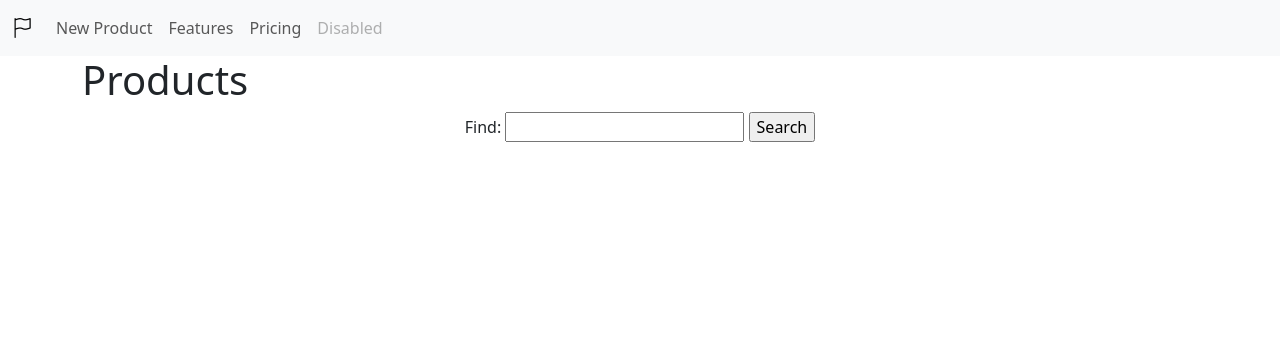
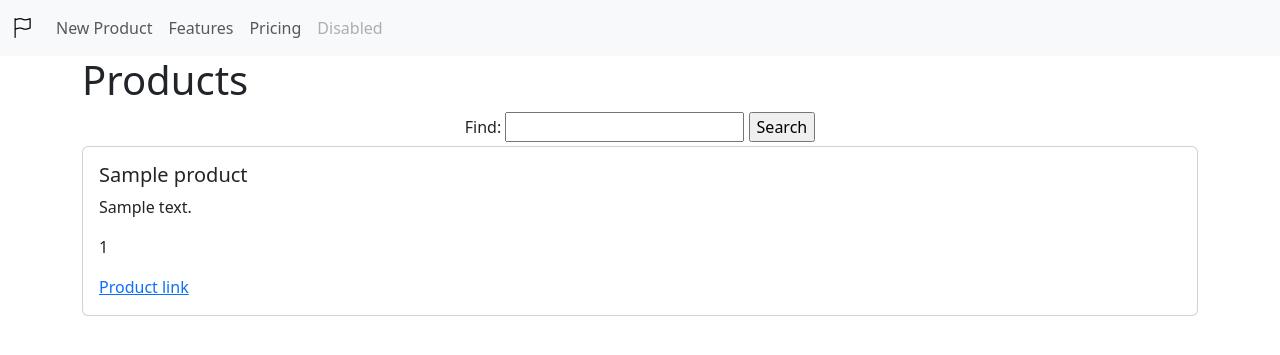
Before and after one commit to Vityaendless/otzovik_task, a Django app: page / in a window 1280 px wide. Shown: the top 355 px of the page. Run offline with Django 5.2, Linux system fonts and the light colour scheme; tables that the repository leaves empty hold one stand-in row (values such as "Sample post").

```diff
--- a/source/otzovik/settings.py
+++ b/source/otzovik/settings.py
@@ -122,3 +122,6 @@ STATIC_URL = 'static/'
 # https://docs.djangoproject.com/en/5.0/ref/settings/#default-auto-field
 
 DEFAULT_AUTO_FIELD = 'django.db.models.BigAutoField'
+
+MEDIA_ROOT = Path.joinpath(BASE_DIR, 'uploads')
+MEDIA_URL = '/media/'
--- a/source/otzovik/urls.py
+++ b/source/otzovik/urls.py
@@ -16,8 +16,10 @@ Including another URLconf
 """
 from django.contrib import admin
 from django.urls import path, include
+from django.conf import settings
+from django.conf.urls.static import static
 
 urlpatterns = [
     path('admin/', admin.site.urls),
     path('', include('webapp.urls')),
-]
+] + static(settings.MEDIA_URL, document_root=settings.MEDIA_ROOT)
--- a/source/webapp/models.py
+++ b/source/webapp/models.py
@@ -26,14 +26,13 @@ class Product(AbstractModel):
     title = models.CharField(max_length=20, null=False, blank=False, verbose_name="Title")
     category = models.CharField(max_length=30, null=False, blank=False, verbose_name='Category', choices=categories)
     description = models.TextField(max_length=500, null=True, blank=True, verbose_name="Description")
-    img = models.ImageField(upload_to='publications_images', null=True, blank=True, verbose_name='Avatar')
+    img = models.ImageField(upload_to='publications_images', default="{% static 'images/tovar.png' %}", null=True, blank=True, verbose_name='Avatar')
 
     def __str__(self):
         return self.title
 
     def get_absolute_url(self):
-        #return reverse('webapp:article_view', kwargs={'pk': self.pk})
-        return reverse('webapp:index')
+        return reverse('webapp:product_view', kwargs={'pk': self.pk})
 
 
 
--- a/source/webapp/templates/products/index.html
+++ b/source/webapp/templates/products/index.html
@@ -5,4 +5,16 @@
     <div>
         {% include 'partial/search.html' %}
     </div>
+    {% for product in products %}
+        <div class="card my-1">
+            <div class="card-body">
+                <h5 class="card-title">{{ product.title }}</h5>
+                <p class="card-text">{{ product.description }}</p>
+                <p class="card-text">{{ product.category }}</p>
+                <a href="{% url 'webapp:product_view' pk=product.pk %}" class="card-link">Product link</a>
+            </div>
+        </div>
+    {% empty %}
+        <p>No products</p>
+    {% endfor %}
 {% endblock %}
--- a/source/webapp/urls.py
+++ b/source/webapp/urls.py
@@ -1,7 +1,7 @@
 from django.urls import path
 from django.views.generic import RedirectView
 
-from .views import IndexView, ProductCreateView
+from .views import IndexView, ProductCreateView, ProductView
 
 
 app_name = 'webapp'
@@ -9,4 +9,5 @@ app_name = 'webapp'
 urlpatterns = [
     path('', IndexView.as_view(), name='index'),
     path('product/add/', ProductCreateView.as_view(), name='product_create'),
+    path('product/<int:pk>/', ProductView.as_view(), name='product_view'),
 ]
--- a/source/webapp/views/__init__.py
+++ b/source/webapp/views/__init__.py
@@ -1 +1 @@
-from .products_views import IndexView, ProductCreateView
+from .products_views import IndexView, ProductCreateView, ProductView
--- a/source/webapp/views/products_views.py
+++ b/source/webapp/views/products_views.py
@@ -1,4 +1,4 @@
-from django.views.generic import ListView, CreateView
+from django.views.generic import ListView, CreateView, DetailView
 from django.db.models import Q
 from django.utils.http import urlencode
 
@@ -59,3 +59,8 @@ class ProductCreateView(CreateView):
         )
         self.product = form.save()
         return super().form_valid(form)
+
+
+class ProductView(DetailView):
+    model = Product
+    template_name = 'products/product_details.html'
```
Also changed, not shown: source/webapp/templates/products/product_details.html (added, +14 -0 lines), source/webapp/migrations/0003_alter_product_img.py (added), source/webapp/static/images/tovar.png (added), 1 other file.
